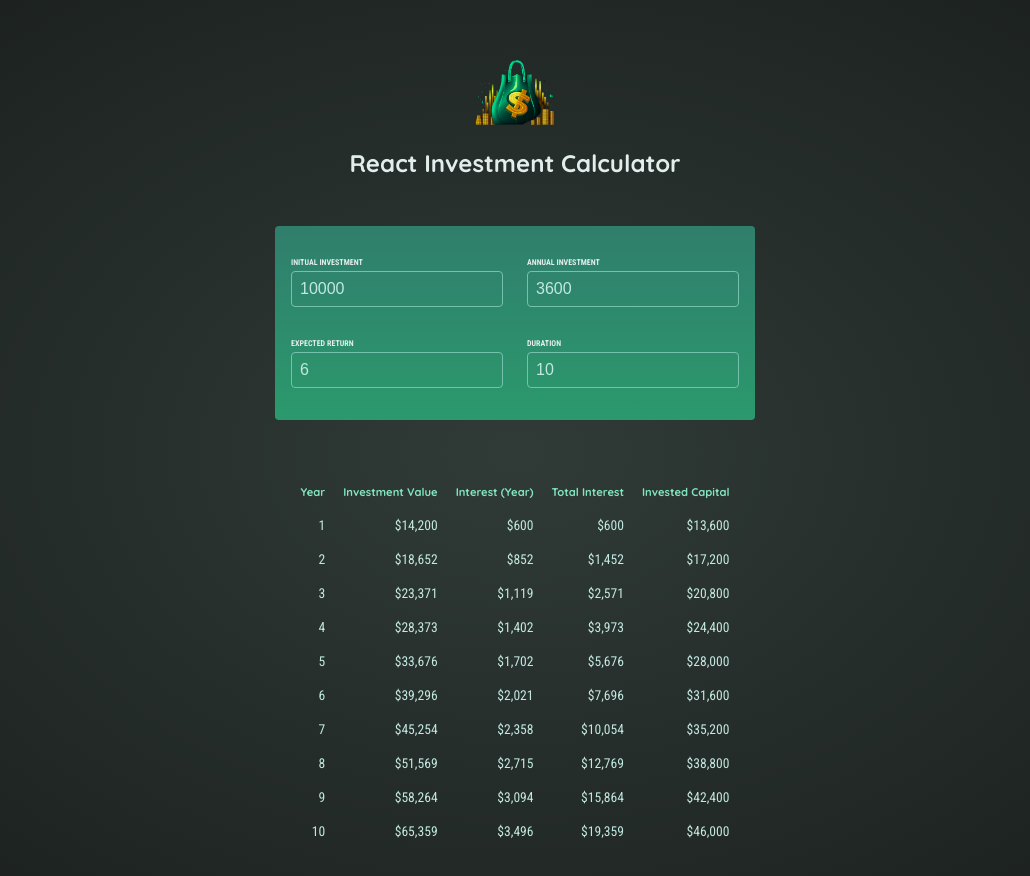
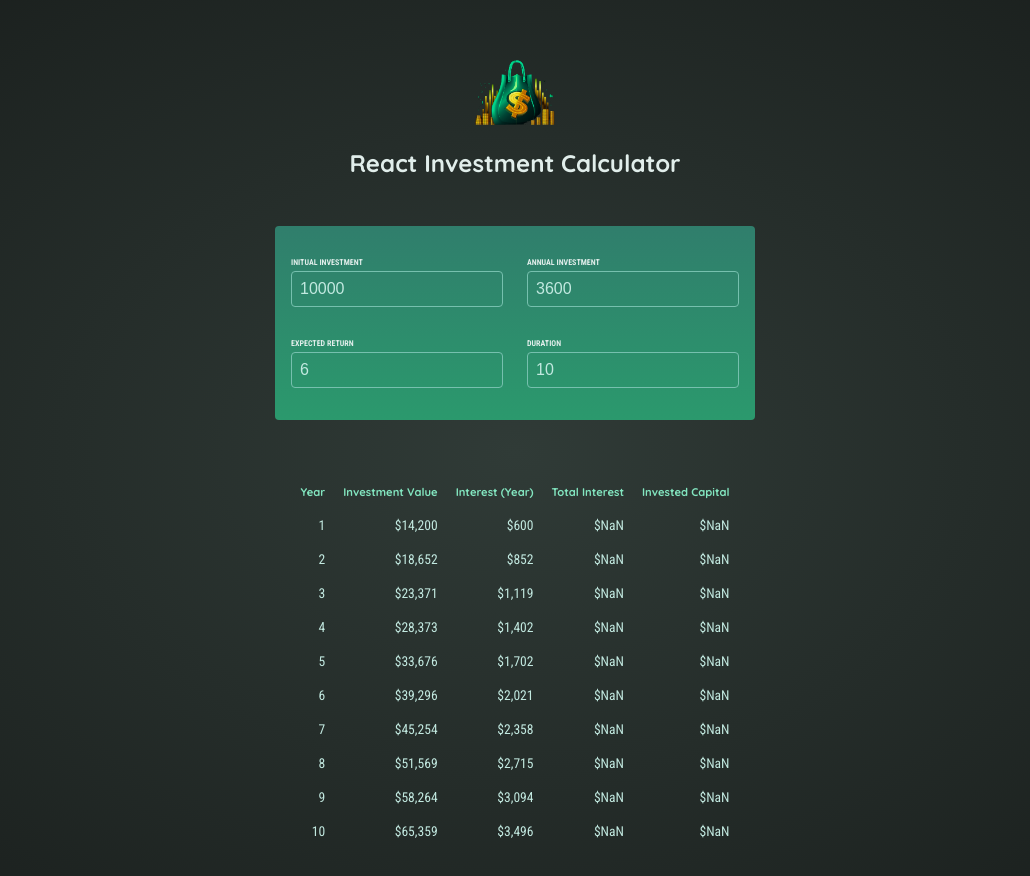
Before and after one commit to MinhNhatLuong/Investment-Calculator, a React (Vite) app: page / in a window 1280 px wide. Shown: the top 876 px of the page, without its empty margins (125-1155 px from the left). Built offline with nearby package versions, Linux system fonts and the light colour scheme.

Commit message:
Added additional way to get initialInvesment

```diff
--- a/src/components/Results.jsx
+++ b/src/components/Results.jsx
@@ -2,10 +2,11 @@
 
 export default function Results({ input }) {
   const resultData = calculateInvestmentResults(input);
-  const initialInvesment =
-    resultData[0].valueEndOfYear -
-    resultData[0].interest -
-    resultData[0].annualInvestment;
+  // const initialInvesment =
+  //   resultData[0].valueEndOfYear -
+  //   resultData[0].interest -
+  //   resultData[0].annualInvestment;
+  const initialInvesment = input.initialInvesment;
 
   return (
     <table id="result">
@@ -20,7 +21,10 @@
       </thead>
       <tbody>
         {resultData.map((singleRow, index) => {
-          const totalInterest = singleRow.valueEndOfYear - singleRow.annualInvestment * singleRow.year - initialInvesment;
+          const totalInterest =
+            singleRow.valueEndOfYear -
+            singleRow.annualInvestment * singleRow.year -
+            initialInvesment;
           const totalAmountInvested = singleRow.valueEndOfYear - totalInterest;
           return (
             <tr key={index}>
```
